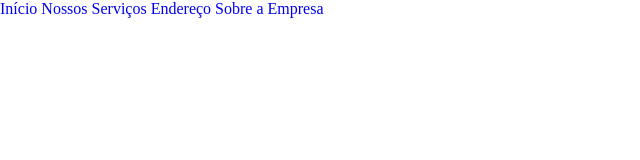
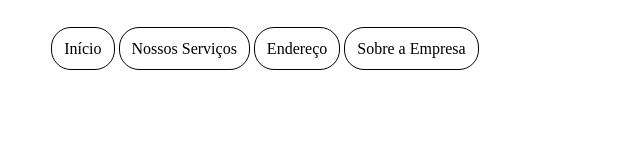
Before and after one commit to renancsfaria/DaCostaContabilidade, a plain HTML site: page Website/index.html in a window 1280 px wide. Shown: the whole page, without its empty margins (0-640 px from the left). Drawn offline with Linux system fonts and the light colour scheme.

Commit message:
continuação da estilização do cabeçalhoi

```diff
--- a/Website/style.css
+++ b/Website/style.css
@@ -5,9 +5,37 @@
 *{
     margin: 0;
     padding: 0;
+    box-sizing: border-box;
 }
 
-a{
+/* Menu */
+
+header{
+    padding: 40px 4%;
+}
+
+header >.interface{
+    display: flex;
+    align-items: center;
+    justify-content: space-between;
+}
+
+.interface{
+    max-width: 1280px;
+    margin: auto;
+}
+
+nav.menu a{
     text-decoration: none;
+    color: black;
+    padding: 12px;
+    border: 1px solid black;
+    border-radius: 20px;
+    margin-top: 10px;
+}
 
+nav.menu a:hover{
+    color: red;
+    background-color: black;
+    font-weight: bold;
 }
```
